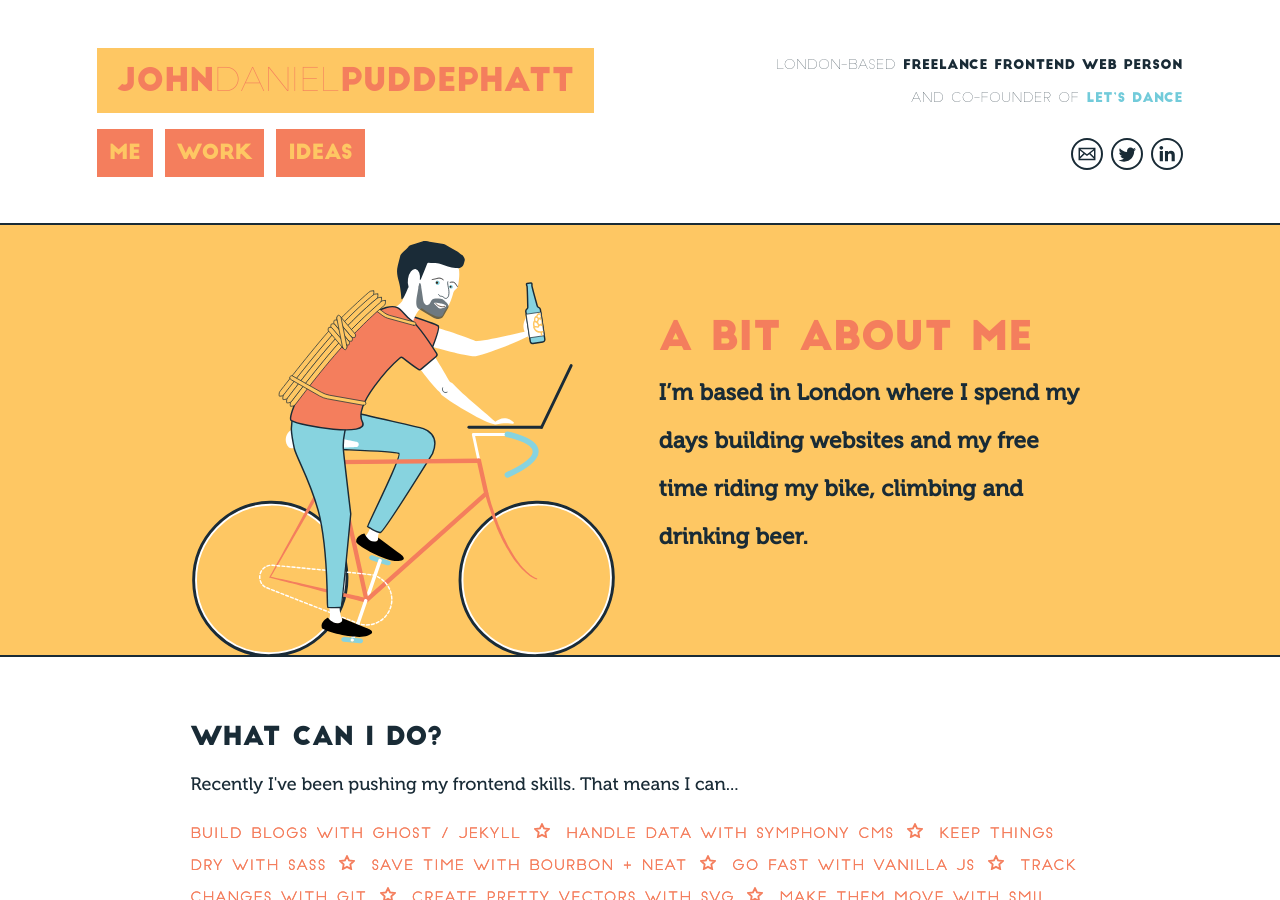
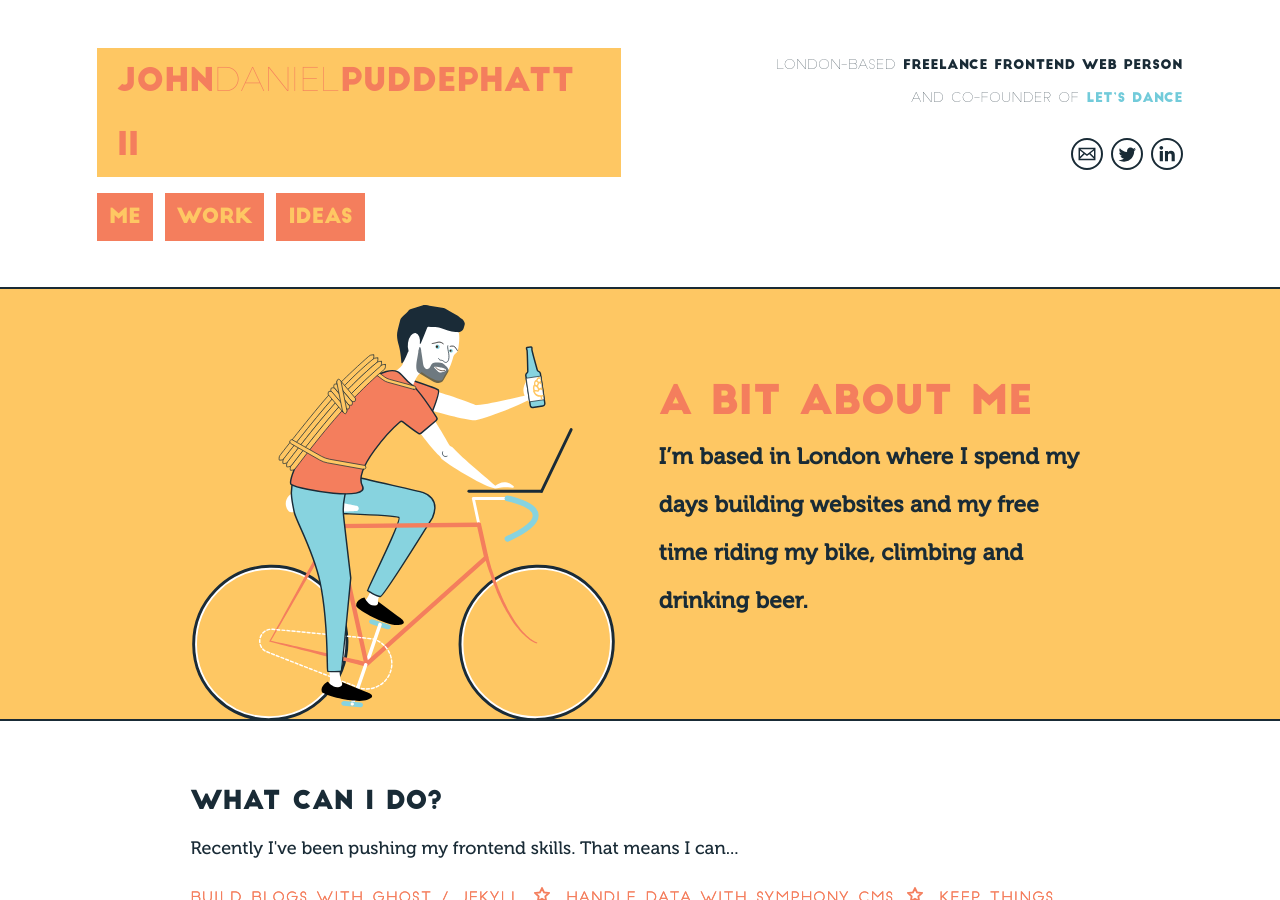
Before and after one commit to johnpuddephatt/jdp.org.uk, a Jekyll site: the page built from me.md, in a window 1280 px wide and 900 px high. Built offline with Jekyll 4.4.1, drawn with Linux system fonts in a browser that asks for light colours.

Commit message:
add marker so we know which site is GH-pages

```diff
--- a/_includes/header.html
+++ b/_includes/header.html
@@ -1,7 +1,7 @@
 <header class="site-header">
     <div class="container">
         <nav>
-            <h1>John<span>Daniel</span>Puddephatt</h1>
+            <h1>John<span>Daniel</span>Puddephatt II</h1>
             <ul>
                 <li><a href="/">Me</a></li>
                 <li><a href="/work/">Work</a></li>
```
